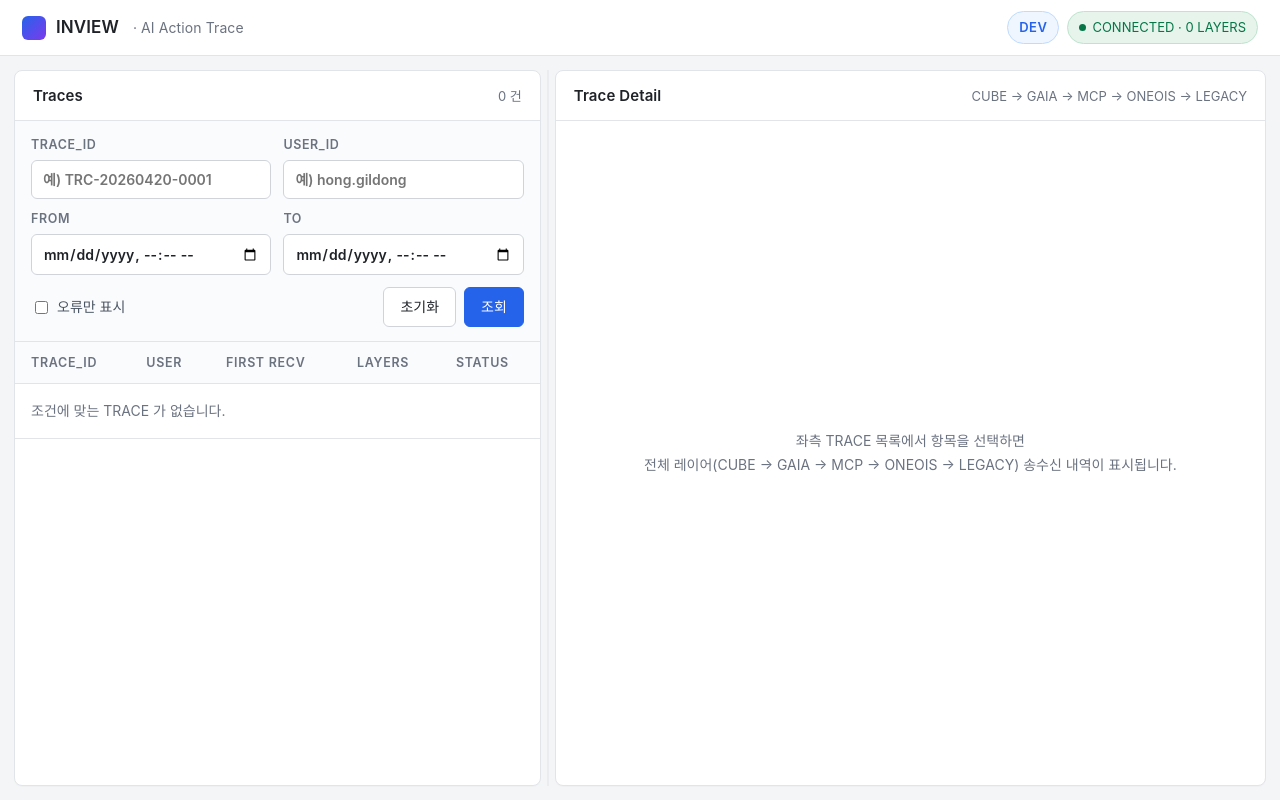
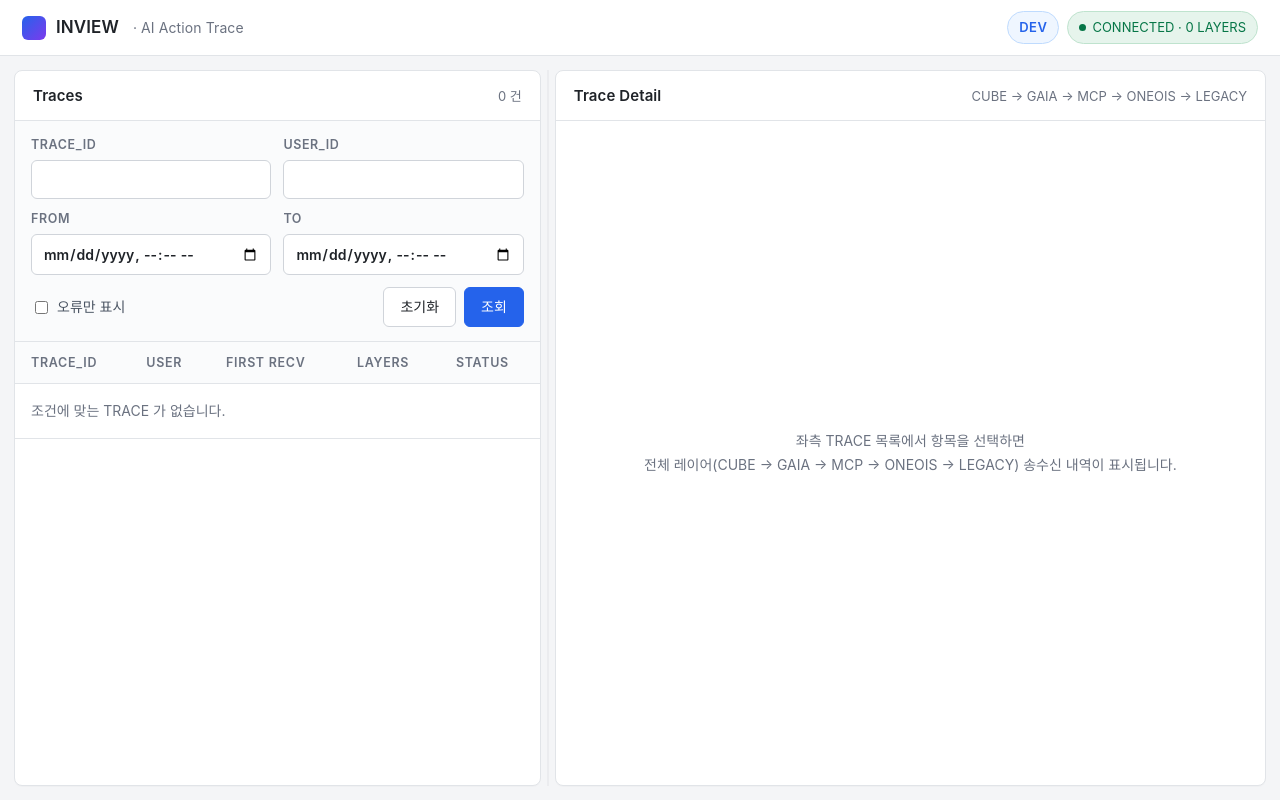
Before and after one commit to devGWeloper/inview, a Next.js app: page / in a window 1280 px wide. Built offline with nearby package versions, Linux system fonts and the light colour scheme.

Commit message:
place holder 제거

```diff
--- a/src/app/page.tsx
+++ b/src/app/page.tsx
@@ -159,7 +159,6 @@ export default function Page() {
                     type="text"
                     value={filter.traceId ?? ""}
                     onChange={(e) => setFilter({ ...filter, traceId: e.target.value || undefined })}
-                    placeholder="예) TRC-20260420-0001"
                   />
                 </label>
                 <label>
@@ -168,7 +167,6 @@ export default function Page() {
                     type="text"
                     value={filter.userId ?? ""}
                     onChange={(e) => setFilter({ ...filter, userId: e.target.value || undefined })}
-                    placeholder="예) hong.gildong"
                   />
                 </label>
                 <label>
```
